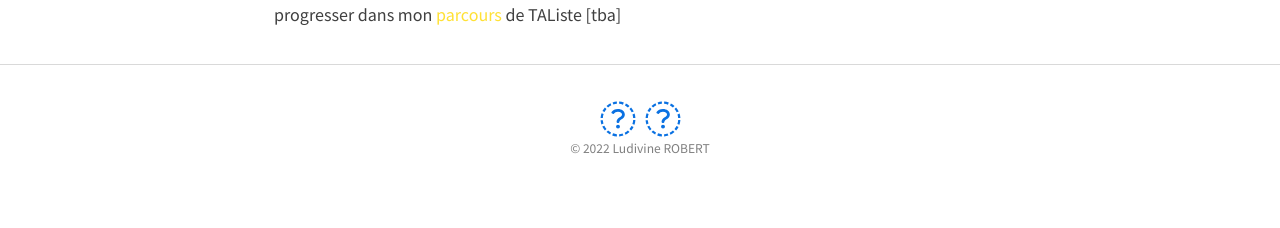
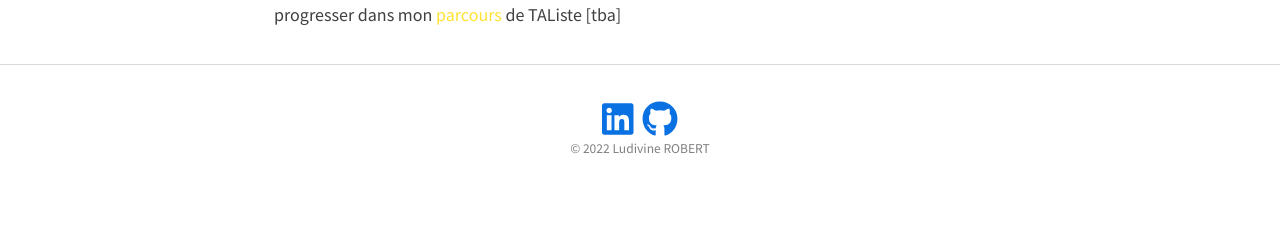
Before and after one commit to ludivinero/ludivinero.github.io, a Jekyll site: the page built from index.md, in a window 1280 px wide. Shown: the part 735-963 px from the top of the page. Built offline with Jekyll 4.4.1, drawn with Linux system fonts in a browser that asks for light colours; nearby versions of some CDN libraries.

Commit message:
Update _config.yml

```diff
--- a/_config.yml
+++ b/_config.yml
@@ -113,7 +113,7 @@ author:
 footer_links:
   - title: Linkedin
     url: https://www.linkedin.com/in/ludivinerobert3/
-    icon: fa fa-linkedin
+    icon: fab fa-linkedin
   - titles: Github
     url: https://github.com/ludivinero
-    icon : fa fa-github
+    icon : fab fa-github
```
